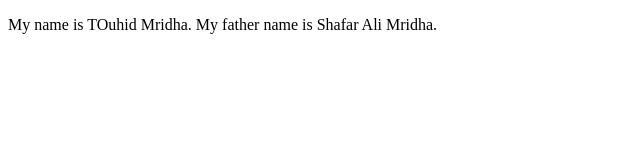
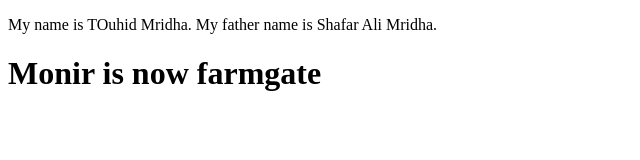
Before and after one commit to touhid-developer/html, a plain HTML site: page index.html in a window 1280 px wide. Shown: the whole page, without its empty margins (0-640 px from the left). Drawn offline with Linux system fonts and the light colour scheme.

Commit message:
add a h1 tag

```diff
--- a/index.html
+++ b/index.html
@@ -8,6 +8,6 @@
 </head>
 <body>
     <p>My name is TOuhid Mridha. My father name is Shafar Ali Mridha.</p>
-
+        <h1>Monir is now farmgate</h1>
 </body>
 </html>
```
